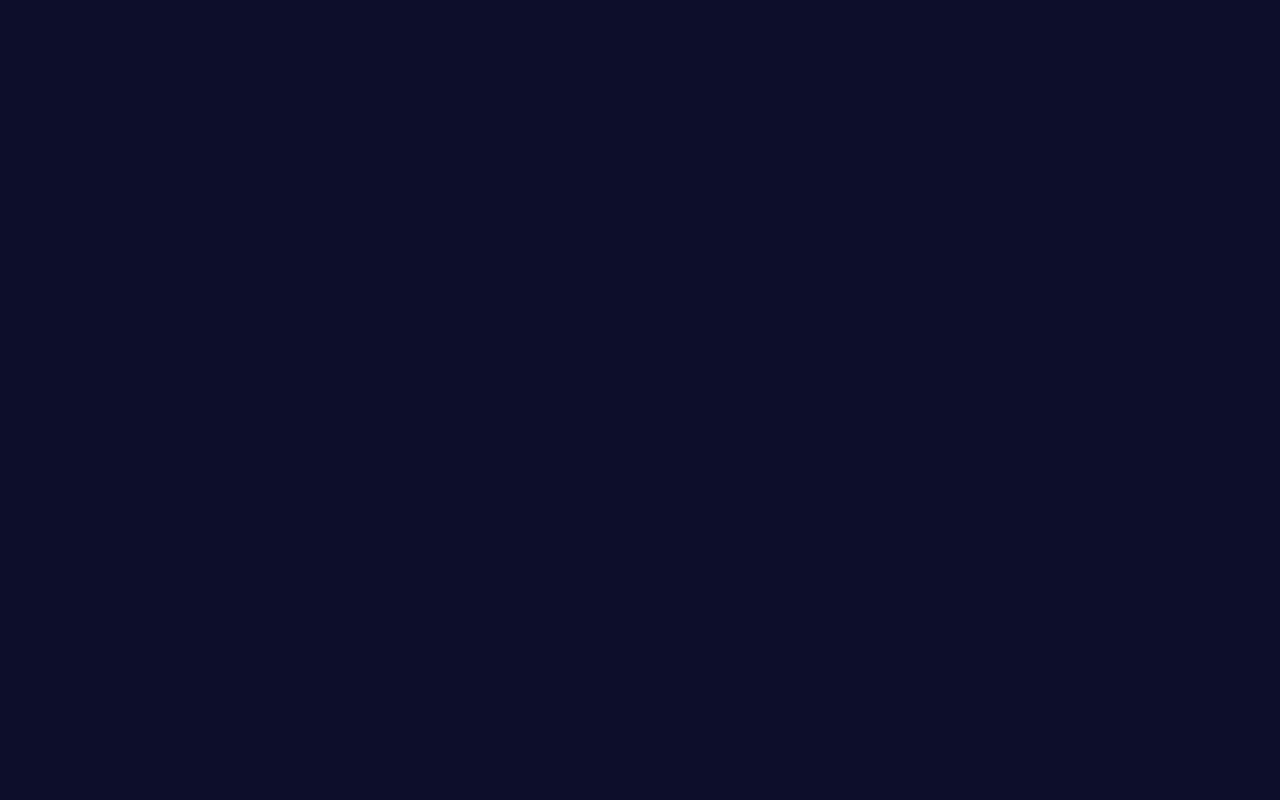
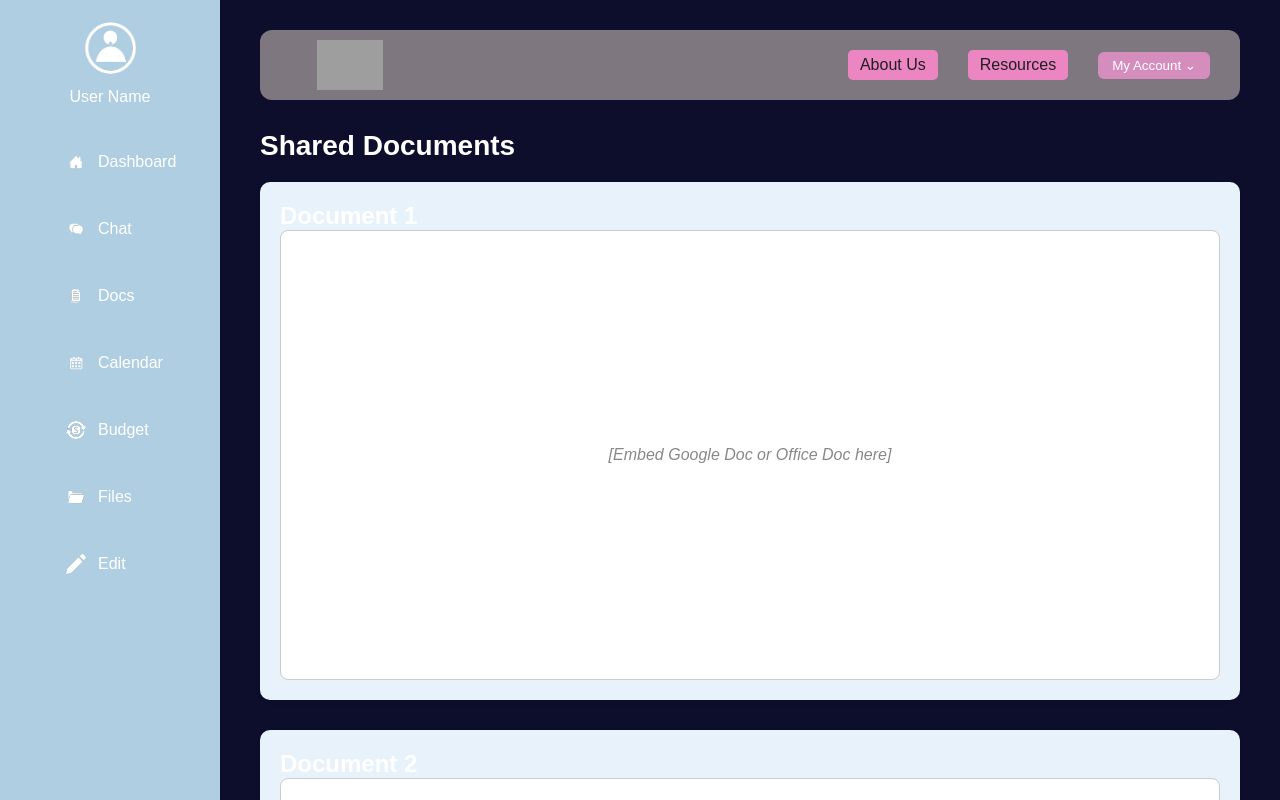
Before and after one commit to Vivian-Nguyen-08/git-assignment, a React (Create React App) app in the folder frontend/: page /docs in a window 1280 px wide. Before the commit this address had no page. Built offline with nearby package versions, Linux system fonts and the light colour scheme; grey boxes are pictures that could not be loaded.

Commit message:
got the backend to work and updated the shared doc page and created a more standardized navbar to use

```diff
--- a/frontend/src/App.js
+++ b/frontend/src/App.js
@@ -19,6 +19,7 @@ import Favorites from "./pages/Favorites";
 import CalendarPage from "./pages/CalendarPage";
 import SupportPage from "./pages/SupportPage";
 import BudgetTracker from "./pages/BudgetTracker";
+import SharedDocs from "./pages/SharedDoc";
 
 // Contexts
 import { FavoritesProvider } from "./context/FavoritesContext";
@@ -83,6 +84,7 @@ function AppRoutes({ customGroups, setCustomGroups }) {
         }
       />
       <Route path="/budget" element={<BudgetTracker />} />
+      <Route path="/docs" element={<SharedDocs />} />
 
       <Route path="/support" element={<SupportPage />} />
       <Route path="/event/:id" element={<EventPage />} />
--- a/frontend/src/pages/BudgetTracker.js
+++ b/frontend/src/pages/BudgetTracker.js
@@ -3,6 +3,7 @@ import React, { useEffect, useState } from "react";
 import { Link, useNavigate, useLocation } from "react-router-dom";
 import "../styles/BudgetTracker.css";
 import "../styles/EventPage.css";
+import "../styles/EventNavbar.css";
 
 // Assets
 import profile_Icon from "../assets/profile_Icon.png";
@@ -64,10 +65,10 @@ const BudgetTracker = () => {
             <img src={chat_Icon} alt="chat" className="sidebar-img" />
             <span>Chat</span>
           </Link>
-          <div className="sidebar-link">
+          <Link to="/docs" className="sidebar-link">
             <img src={docs_Icon} alt="docs" className="sidebar-img" />
             <span>Docs</span>
-          </div>
+          </Link>
           <div className="sidebar-link">
             <img src={calandar_Icon} alt="calendar" className="sidebar-img" />
             <span>Calendar</span>
--- a/frontend/src/pages/BudgetTrackerPsuedocode_Rohit_Penna.js
+++ b/frontend/src/pages/BudgetTrackerPsuedocode_Rohit_Penna.js
@@ -1,6 +1,11 @@
 //Psuedocode fo Budget Tracker
 //Some of it has been coded in the BudgetTracker.js file (expect database operations)
 // This incliudes most of the methods I aim to implement
+
+// Use Case 1: View and Monitor Event Budget Summary
+    //The page once it renders
+// Use Case 2: Manage and Log New Budget Entries
+    //The buttons that are used to modify it
 
 // === Imports ===
 // Import necessary hooks from React
--- /dev/null
+++ b/frontend/src/pages/SharedDoc.js
@@ -0,0 +1,93 @@
+// SharedDocs.jsx
+import React from "react";
+import { Link } from "react-router-dom";
+import "../styles/SharedDoc.css";
+import "../styles/EventNavbar.css";
+
+// Assets
+import profile_Icon from "../assets/profile_Icon.png";
+import calandar_Icon from "../assets/calandar_Icon.png";
+import docs_Icon from "../assets/docs_Icon.png";
+import chat_Icon from "../assets/chat_Icon.png";
+import edit_Icon from "../assets/edit_Icon.png";
+import budget_Icon from "../assets/budget_Icon.png";
+import logo from "../assets/globe.png";
+import file_Icon from "../assets/file_Icon.png";
+import home_Icon from "../assets/home_Icon.png";
+
+const SharedDocs = () => {
+  return (
+    <div className="page">
+      <div className="sidebar">
+        <div className="sidebar-user">
+          <img src={profile_Icon} alt="User" className="user-icon" />
+          <p>User Name</p>
+        </div>
+
+        <div className="sidebar-links">
+          <Link to="/dashboard" className="sidebar-link">
+            <img src={home_Icon} alt="home" className="sidebar-img" />
+            <span>Dashboard</span>
+          </Link>
+          <Link to="/chat" className="sidebar-link">
+            <img src={chat_Icon} alt="chat" className="sidebar-img" />
+            <span>Chat</span>
+          </Link>
+          <Link to="/docs" className="sidebar-link">
+            <img src={docs_Icon} alt="docs" className="sidebar-img" />
+            <span>Docs</span>
+          </Link>
+          <div className="sidebar-link">
+            <img src={calandar_Icon} alt="calendar" className="sidebar-img" />
+            <span>Calendar</span>
+          </div>
+          <Link to="/budget" className="sidebar-link">
+            <img src={budget_Icon} alt="budget" className="sidebar-img" />
+            <span>Budget</span>
+          </Link>
+          <Link to="/files" className="sidebar-link">
+            <img src={file_Icon} alt="files" className="sidebar-img" />
+            <span>Files</span>
+          </Link>
+          <div className="sidebar-link">
+            <img src={edit_Icon} alt="edit" className="sidebar-img" />
+            <span>Edit</span>
+          </div>
+        </div>
+      </div>
+
+      <div className="shared-docs-dashboard">
+        <div className="shared-docs-content">
+          <div className="top-nav">
+            <img src={logo} alt="Planora Logo" className="logo" />
+            <div className="nav-right">
+              <Link to="/about">About Us</Link>
+              <Link to="/resources">Resources</Link>
+              <button className="account-btn">My Account ⌄</button>
+            </div>
+          </div>
+
+          <h1 className="title">Shared Documents</h1>
+
+          <div className="docs-grid">
+            <div className="doc-box">
+              <h2>Document 1</h2>
+              <div className="embedded-doc">
+                <p>[Embed Google Doc or Office Doc here]</p>
+              </div>
+            </div>
+
+            <div className="doc-box">
+              <h2>Document 2</h2>
+              <div className="embedded-doc">
+                <p>[Embed Google Doc or Office Doc here]</p>
+              </div>
+            </div>
+          </div>
+        </div>
+      </div>
+    </div>
+  );
+};
+
+export default SharedDocs;
--- a/frontend/src/styles/BudgetTracker.css
+++ b/frontend/src/styles/BudgetTracker.css
@@ -36,48 +36,7 @@
   align-items: center;
 }
 
-.event-page .sidebar-user {
-  text-align: center;
-  margin-bottom: 30px;
-}
 
-.event-page .user-icon {
-  width: 60px;
-  height: 60px;
-  border-radius: 50%;
-}
-
-.event-page .sidebar-links {
-  width: 100%;
-}
-
-.event-page .sidebar-link {
-  display: flex;
-  align-items: center;
-  gap: 10px;
-  padding: 12px 10px;
-  margin-bottom: 5px;
-  color: var(--sidebar-text);
-  text-decoration: none;
-  cursor: pointer;
-}
-
-.event-page .sidebar-link:hover {
-  background-color: #cbe4f6;
-  border-radius: 10px;
-}
-
-.event-page .sidebar-link img {
-  width: 20px;
-  height: 20px;
-}
-
-.sidebar-img {
-  width: 52px;
-  height: 52px;
-  object-fit: contain;
-  display: block;
-}
 
   /* Main Content */
   .main-content {
--- /dev/null
+++ b/frontend/src/styles/EventNavbar.css
@@ -0,0 +1,75 @@
+/* === GENERAL LAYOUT WRAPPER === */
+.page {
+    display: flex;
+    height: 100vh;
+    background-color: var(--main-bg, #f2f7fc);
+    color: var(--text-color, #1c1c1c);
+  }
+
+  /* === SIDEBAR === */
+  .page
+  .sidebar {
+    background-color: var(--sidebar-bg);
+    color: var(--sidebar-text);
+    width: 220px;
+    padding: 20px;
+    display: flex;
+    flex-direction: column;
+    align-items: center;
+  }
+
+  .sidebar-user {
+    text-align: center;
+    margin-bottom: 30px;
+  }
+
+  .user-icon {
+    width: 60px;
+    height: 60px;
+    border-radius: 50%;
+    object-fit: cover;
+  }
+
+  .sidebar-links {
+    display: flex;
+    flex-direction: column;
+    width: 100%;
+    gap: 15px;
+    padding: 0 20px;
+  }
+
+  .sidebar-link {
+    display: flex;
+    align-items: center;
+    gap: 10px;
+    padding: 8px 12px;
+    border-radius: 8px;
+    cursor: pointer;
+    transition: background-color 0.3s;
+    text-decoration: none;
+    color: var(--sidebar-text, #1c1c1c);
+  }
+
+  .sidebar-link:hover {
+    background-color: #dcefff;
+    border-radius: 10px;
+  }
+
+  .sidebar-link img {
+    width: 20px;
+    height: 20px;
+    object-fit: contain;
+  }
+
+  /* === DARK MODE OVERRIDES === */
+  .page-container.dark .sidebar {
+    background-color: #1a1a2e;
+  }
+
+  .page-container.dark .sidebar-link {
+    color: #f0f0f0;
+  }
+
+  .page-container.dark .sidebar-link:hover {
+    background-color: #2f2f4f;
+  }
--- a/frontend/src/styles/EventPage.css
+++ b/frontend/src/styles/EventPage.css
@@ -18,48 +18,6 @@
   align-items: center;
 }
 
-.event-page .sidebar-user {
-  text-align: center;
-  margin-bottom: 30px;
-}
-
-.event-page .user-icon {
-  width: 60px;
-  height: 60px;
-  border-radius: 50%;
-}
-
-.event-page .sidebar-links {
-  width: 100%;
-}
-
-.event-page .sidebar-link {
-  display: flex;
-  align-items: center;
-  gap: 10px;
-  padding: 12px 10px;
-  margin-bottom: 5px;
-  color: var(--sidebar-text);
-  text-decoration: none;
-  cursor: pointer;
-}
-
-.event-page .sidebar-link:hover {
-  background-color: #cbe4f6;
-  border-radius: 10px;
-}
-
-.event-page .sidebar-link img {
-  width: 20px;
-  height: 20px;
-}
-
-.sidebar-img {
-  width: 52px;
-  height: 52px;
-  object-fit: contain;
-  display: block;
-}
 
 /* === MAIN CONTENT === */
 .event-page .event-content {
--- /dev/null
+++ b/frontend/src/styles/SharedDoc.css
@@ -0,0 +1,98 @@
+
+  .shared-docs-dashboard {
+    flex-grow: 1;
+    overflow-y: auto;
+    padding: 30px 40px;
+  }
+
+  .shared-docs-content {
+    max-width: 1100px;
+    margin: 0 auto;
+  }
+
+  .top-nav {
+    display: flex;
+    justify-content: space-between;
+    align-items: center;
+    margin-bottom: 30px;
+  }
+
+  .logo {
+    width: 120px;
+  }
+
+  .nav-right {
+    display: flex;
+    gap: 30px;
+    align-items: center;
+  }
+
+  .nav-right a {
+    color: #1f1f1f;
+    text-decoration: none;
+    font-weight: 500;
+  }
+
+  .account-btn {
+    padding: 6px 14px;
+    background-color: #d58dbd;
+    color: white;
+    border: none;
+    border-radius: 6px;
+    cursor: pointer;
+  }
+
+  .title {
+    font-size: 28px;
+    font-weight: bold;
+    margin-bottom: 20px;
+  }
+
+  .docs-grid {
+    display: flex;
+    flex-direction: column;
+    gap: 30px;
+  }
+
+  .doc-box {
+    background-color: #e8f2fb;
+    padding: 20px;
+    border-radius: 10px;
+    box-shadow: 0 2px 5px rgba(0, 0, 0, 0.05);
+  }
+
+  .embedded-doc {
+    height: 450px;
+    background-color: #ffffff;
+    border: 1px solid #ccc;
+    border-radius: 8px;
+    display: flex;
+    justify-content: center;
+    align-items: center;
+    color: #888;
+    font-style: italic;
+  }
+
+  /* DARK MODE OVERRIDES */
+  .shared-docs-page.dark .shared-docs-sidebar {
+    background-color: #1a1a2e;
+  }
+
+  .shared-docs-page.dark .sidebar-link {
+    color: #f0f0f0;
+  }
+
+  .shared-docs-page.dark .sidebar-link:hover {
+    background-color: #2f2f4f;
+  }
+
+  .shared-docs-page.dark .doc-box {
+    background-color: #1b1b3a;
+    border-color: #2d2d5a;
+  }
+
+  .shared-docs-page.dark .embedded-doc {
+    background-color: #222;
+    border-color: #444;
+    color: #aaa;
+  }
```
Also changed, not shown: frontend/src/pages/EventPage.js (+4 -11 lines).
